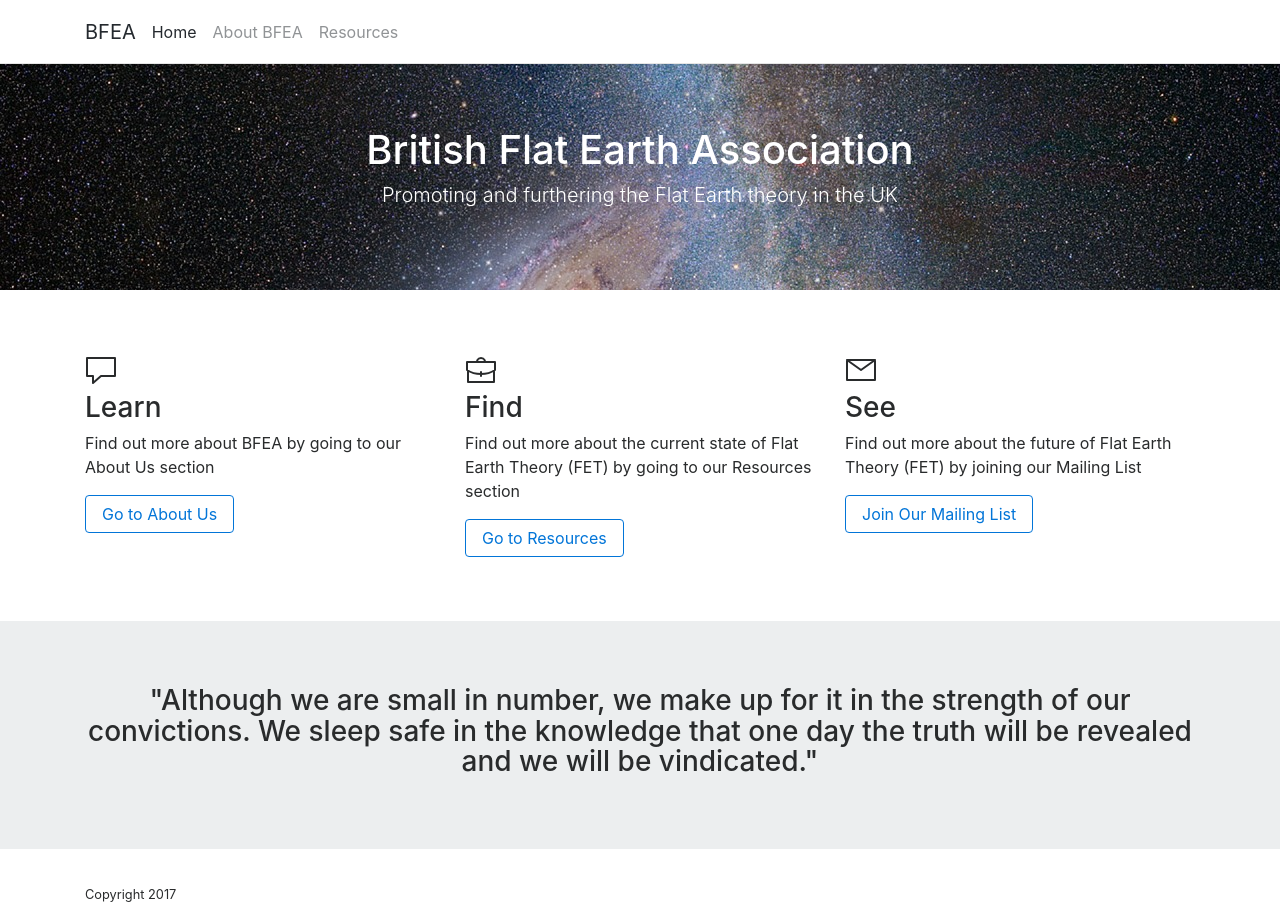
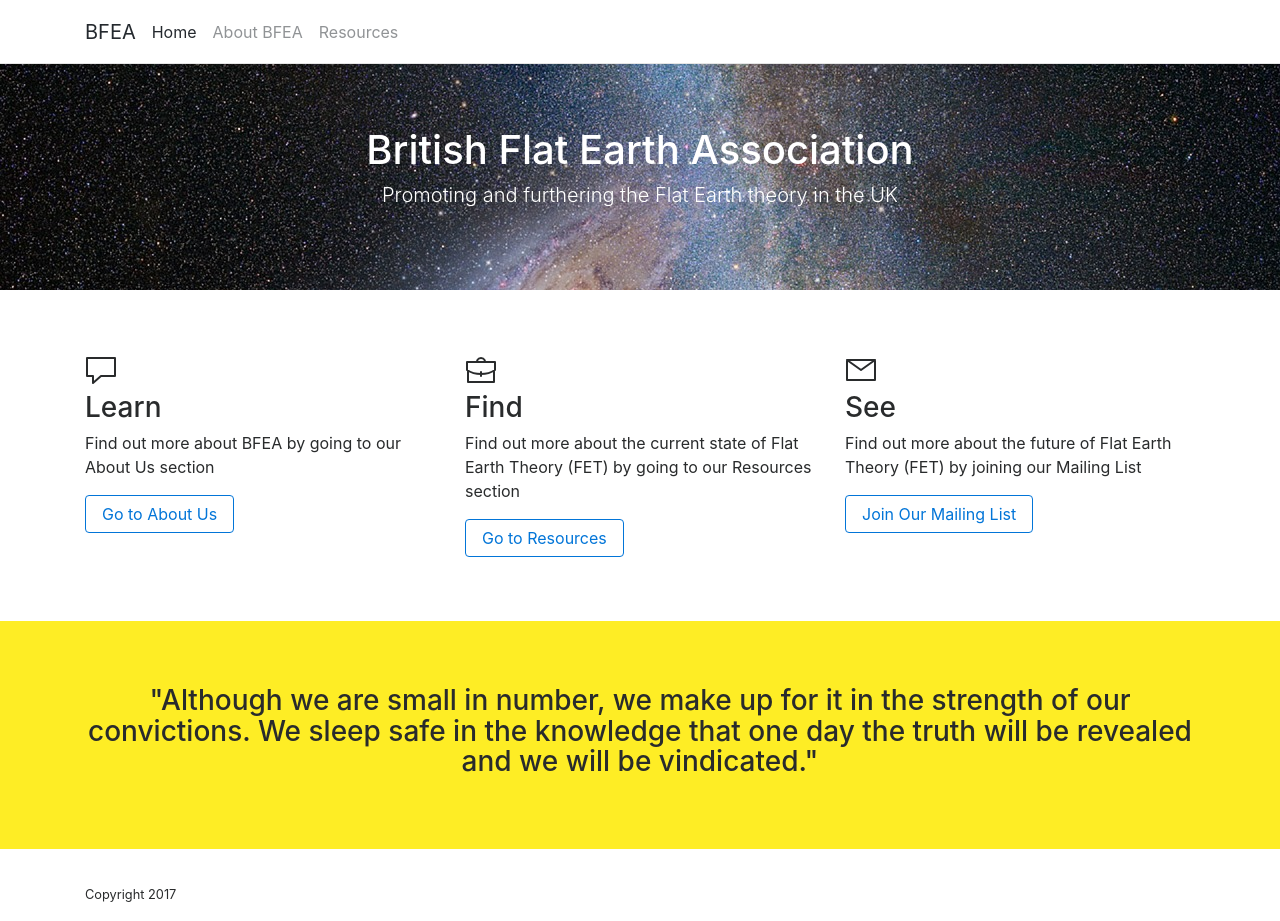
Before and after one commit to krussll/etsysimplicity, a Jekyll site: the page built from index.md, in a window 1280 px wide. Built offline with Jekyll 4.4.1, drawn with Linux system fonts in a browser that asks for light colours; a script that is not in the unit is left out.

Commit message:
Update main.scss

```diff
--- a/css/main.scss
+++ b/css/main.scss
@@ -59,3 +59,7 @@ $jumbotron-font: #FFF;
 .jumbotron.dark {
   color: #fff;
 }
+
+.jumbotron.quote {
+  background: #FEED25;
+}
```
